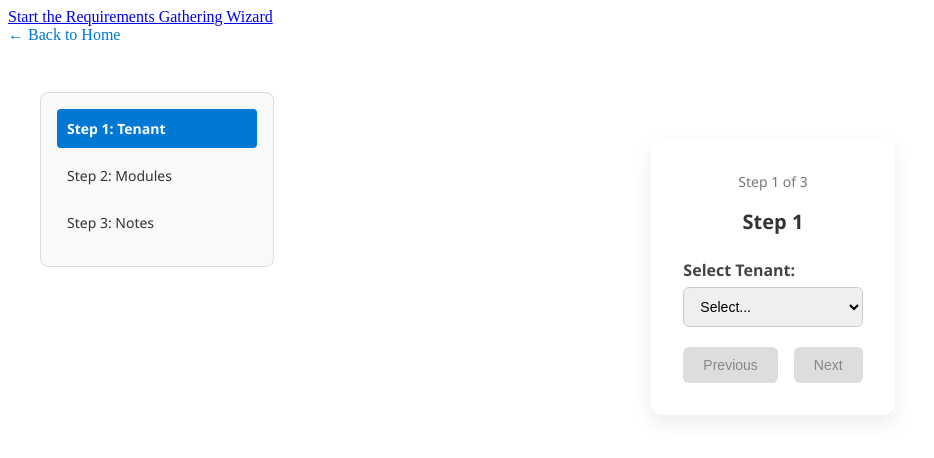
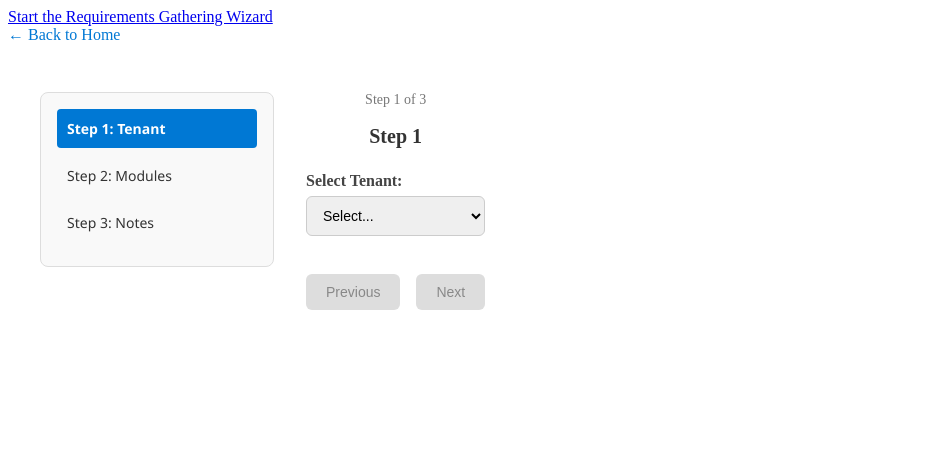
Before and after one commit to Xiaoliuliu666-leaner/Test.Onboarding, an Angular app: page /requirements/wizard in a window 1280 px wide. Shown: the top 458 px of the page, without its empty margins (0-934 px from the left). Built offline with nearby package versions, Linux system fonts and the light colour scheme.

Commit message:
restructure requirements wizard with flexbox layout and step-based UI

```diff
--- a/src/app/requirements-wizard/requirements-wizard.html
+++ b/src/app/requirements-wizard/requirements-wizard.html
@@ -1,9 +1,9 @@
 <a routerLink="/" class="back-home-link">← Back to Home</a>
 
 <div class="wizard-layout">
+  <!-- 侧边栏 -->
   <aside class="wizard-sidebar">
     <ul>
-      <!-- Step 1: Tenant -->
       <li [class.active]="stepIndex === 1">Step 1: Tenant</li>
       <ng-container *ngIf="tenant">
         <li class="step-summary-item">
@@ -12,16 +12,12 @@
         <li class="step-summary-item" *ngIf="contactEmail">{{ contactEmail }}</li>
         <li class="step-summary-item" *ngIf="contactPhone">{{ contactPhone }}</li>
       </ng-container>
-
-      <!-- Step 2: Modules -->
       <li [class.active]="stepIndex === 2">Step 2: Modules</li>
       <ng-container *ngIf="selectedModules && selectedModules.length">
         <li class="step-summary-item" *ngFor="let module of selectedModules">
           {{ getModuleNameByKey(module) }}
         </li>
       </ng-container>
-
-      <!-- Step 3: Notes -->
       <li [class.active]="stepIndex === 3">Step 3: Notes</li>
       <ng-container *ngIf="configNotes">
         <li class="step-summary-item">{{ configNotes | slice: 0:30 }}...</li>
@@ -29,19 +25,17 @@
     </ul>
   </aside>
 
-  <div class="wizard-container">
-    <div class="step-indicator">Step {{ stepIndex }} of 3</div>
-    <h2>Step {{ stepIndex }}</h2>
-
-    <!-- Step 1 -->
-    <div *ngIf="stepIndex === 1">
+  <div class="wizard-content-center">
+    <!-- Step 1: Tenant -->
+    <div *ngIf="stepIndex === 1" class="wizard-card">
+      <div class="step-indicator">Step 1 of 3</div>
+      <h2>Step 1</h2>
       <label for="tenant">Select Tenant:</label>
       <select [(ngModel)]="tenant" (change)="checkNewTenant()" id="tenant">
         <option value="" disabled selected>Select...</option>
         <option *ngFor="let t of tenants" [value]="t">{{ t }}</option>
         <option value="__new__">+ New Tenant</option>
       </select>
-
       <div *ngIf="isCreatingNewTenant">
         <label>Enter New Tenant Name:</label>
         <input type="text" [(ngModel)]="newTenantName" placeholder="Enter new tenant name..." />
@@ -61,10 +55,16 @@
         <label>Configuration Notes:</label>
         <textarea [(ngModel)]="configNotes" rows="5"></textarea>
       </div>
+      <div class="wizard-nav">
+        <button (click)="previousStep()" [disabled]="stepIndex === 1">Previous</button>
+        <button (click)="nextStep()" [disabled]="!isStepValid()">Next</button>
+      </div>
     </div>
 
-    <!-- Step 2 -->
-    <div *ngIf="stepIndex === 2">
+    <!-- Step 2: Modules -->
+    <div *ngIf="stepIndex === 2" class="wizard-card">
+      <div class="step-indicator">Step 2 of 3</div>
+      <h2>Step 2</h2>
       <div class="module-grid">
         <div
           *ngFor="let module of availableModules"
@@ -81,22 +81,25 @@
           </label>
         </div>
       </div>
+      <div class="wizard-nav">
+        <button (click)="previousStep()">Previous</button>
+        <button (click)="nextStep()" [disabled]="!isStepValid()">Next</button>
+      </div>
     </div>
 
-    <!-- Step 3 -->
-    <div *ngIf="stepIndex === 3">
+    <!-- Step 3: Notes -->
+    <div *ngIf="stepIndex === 3" class="wizard-card">
+      <div class="step-indicator">Step 3 of 3</div>
+      <h2>Step 3</h2>
       <label>Configuration Notes:</label>
       <textarea [(ngModel)]="configNotes" rows="5"></textarea>
       <p *ngIf="configNotes.trim().length < 10" style="color: red; font-size: 13px; margin-top: 4px;">
         Please enter at least 10 characters.
       </p>
-    </div>
-
-    <!-- Buttons -->
-    <div class="wizard-nav">
-      <button (click)="previousStep()" [disabled]="stepIndex === 1">Previous</button>
-      <button *ngIf="stepIndex < 3" (click)="nextStep()" [disabled]="!isStepValid()">Next</button>
-      <button *ngIf="stepIndex === 3" (click)="submitWizard()" [disabled]="!isStepValid()">Submit</button>
+      <div class="wizard-nav">
+        <button (click)="previousStep()">Previous</button>
+        <button (click)="submitWizard()" [disabled]="!isStepValid()">Submit</button>
+      </div>
     </div>
   </div>
 </div>
```
